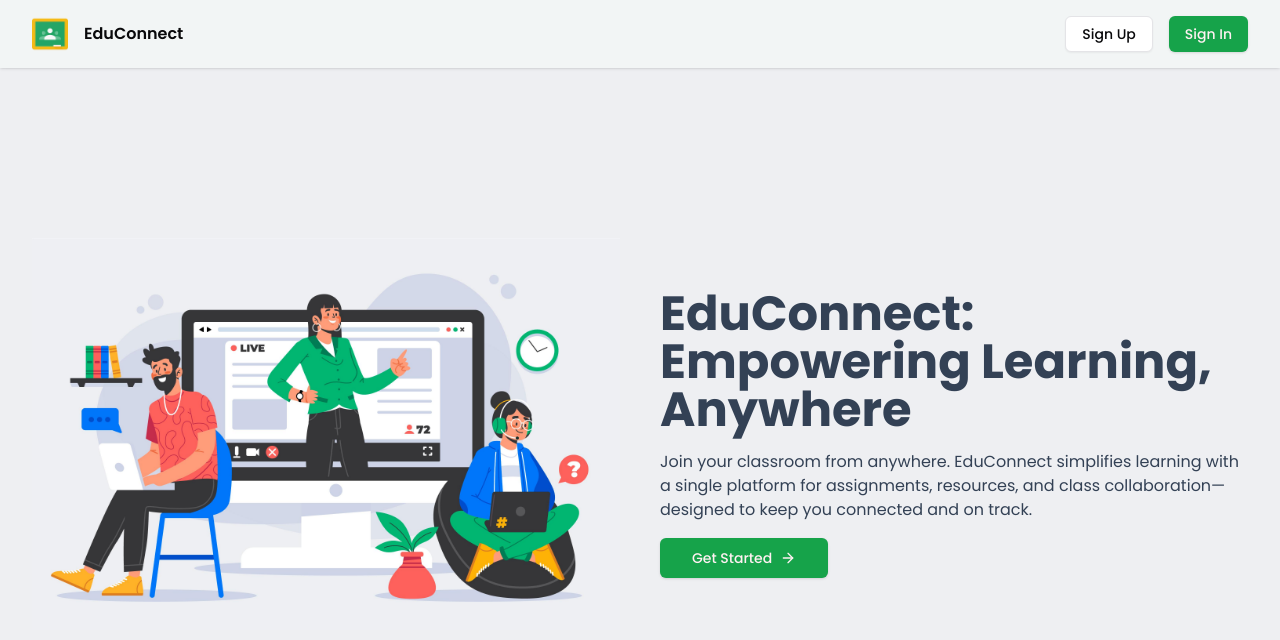
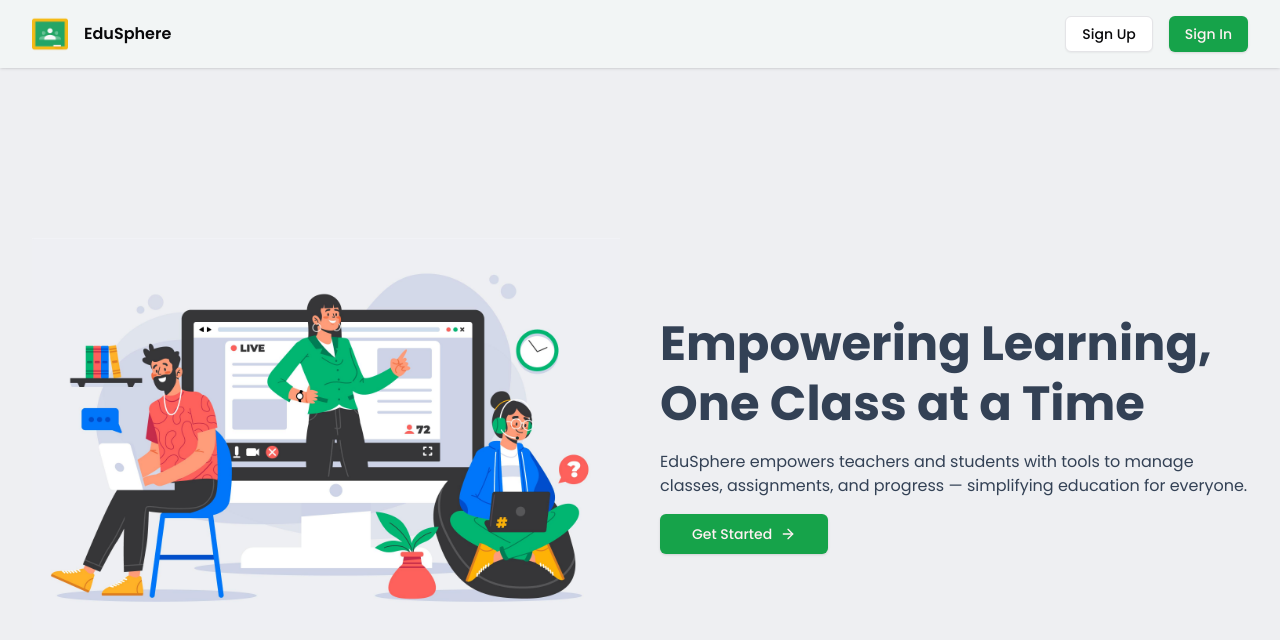
Before and after one commit to drewmendez/edusphere-lms, a React (Vite) app in the folder client/: page / in a window 1280 px wide. Shown: the top 640 px of the page. Built offline with nearby package versions, Linux system fonts and the light colour scheme; no server answers.

Commit message:
chore: rename logo and edit content

```diff
--- a/client/src/components/Navbar.tsx
+++ b/client/src/components/Navbar.tsx
@@ -24,7 +24,7 @@ export default function Navbar({ setIsOpen }: NavbarProps) {
           </button>
         )}
         <img className="mr-4 size-9" src={Logo} alt="classroom logo" />
-        EduConnect
+        EduSphere
       </div>
       <div className="flex items-center gap-4">
         {currentUserQuery.data ? (
--- a/client/src/pages/HomePage.tsx
+++ b/client/src/pages/HomePage.tsx
@@ -26,13 +26,13 @@ export default function HomePage() {
               <img src={HomeImage} alt="home-image" />
             </div>
             <div className="flex-1 space-y-4">
-              <h1 className="text-3xl font-bold text-slate-700 md:text-5xl">
-                EduConnect: Empowering Learning, Anywhere
+              <h1 className="text-3xl font-bold text-slate-700 md:text-5xl md:leading-tight">
+                Empowering Learning, One Class at a Time
               </h1>
               <p className="text-slate-700">
-                Join your classroom from anywhere. EduConnect simplifies
-                learning with a single platform for assignments, resources, and
-                class collaboration—designed to keep you connected and on track.
+                EduSphere empowers teachers and students with tools to manage
+                classes, assignments, and progress — simplifying education for
+                everyone.
               </p>
 
               <Button size="lg">
--- a/client/src/pages/SignInPage.tsx
+++ b/client/src/pages/SignInPage.tsx
@@ -67,7 +67,7 @@ export default function SignInPage() {
             <div className="flex flex-col items-center gap-3">
               <div className="flex items-center gap-2">
                 <img className="size-9" src={Logo} alt="" />
-                <p className="font-semibold">EduConnect</p>
+                <p className="font-semibold">EduSphere</p>
               </div>
               <p className="text-sm">Sign in to continue</p>
             </div>
--- a/client/src/pages/SignUpPage.tsx
+++ b/client/src/pages/SignUpPage.tsx
@@ -62,7 +62,7 @@ export default function SignUpPage() {
             <div className="flex flex-col items-center gap-3">
               <div className="flex items-center gap-2">
                 <img className="size-9" src={Logo} alt="" />
-                <p className="font-semibold">EduConnect</p>
+                <p className="font-semibold">EduSphere</p>
               </div>
               <p className="text-sm">Sign up to continue</p>
             </div>
```
